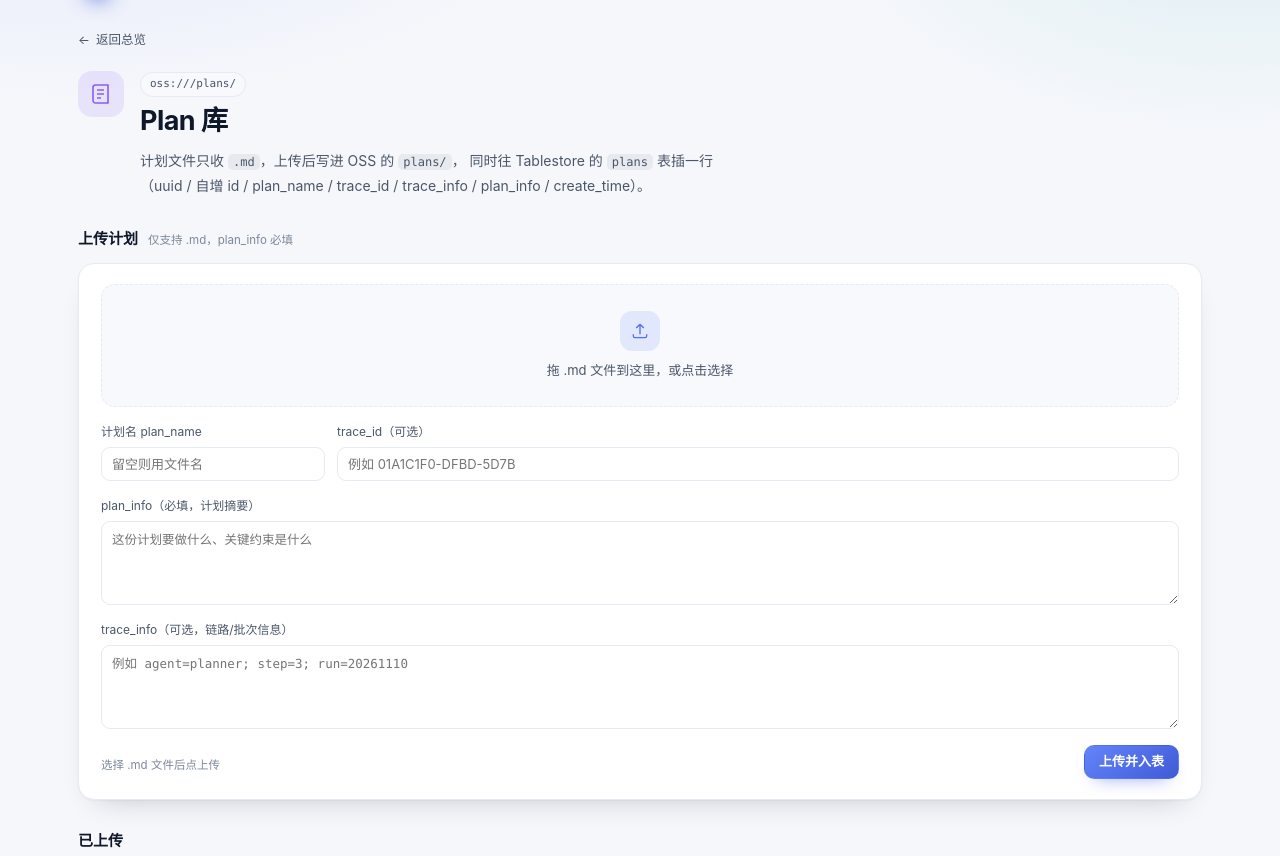
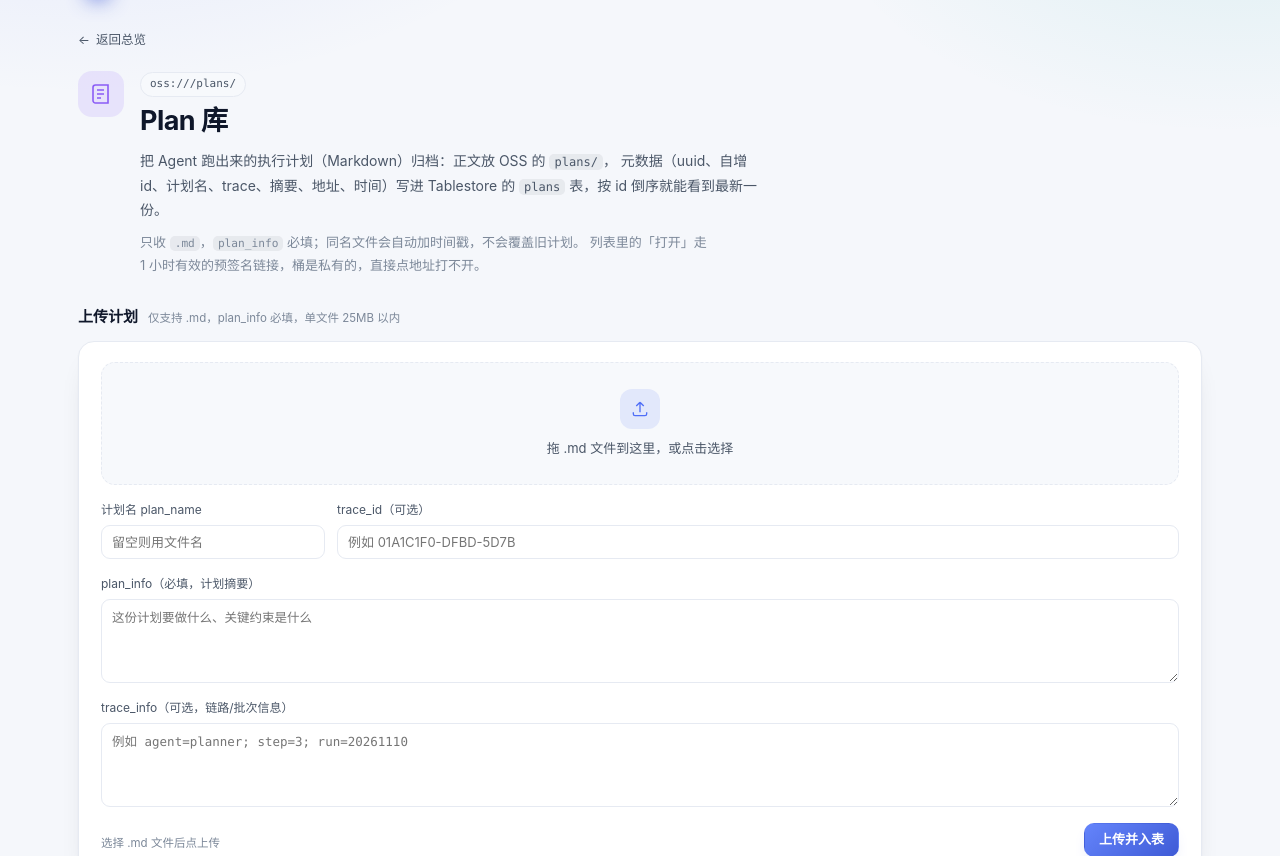
Before and after one commit to davine47/chip-230, a Flask app: page /plans in a window 1280 px wide. Shown: the part 68-924 px from the top of the page. Run offline with Flask 3, Linux system fonts and the light colour scheme; data that the repository does not hold is empty; parts of the project's set-up code (start-up, migrations or seed data) failed here and were passed over.

Commit message:
style(web): 更新 Plan 库页面的介绍文案
- 主描述讲清楚用途：归档 Agent 计划，正文进 OSS plans/，元数据进 Tablestore plans 表
- 补一段灰色说明：只收 .md、plan_info 必填、同名加时间戳、打开走 1 小时预签名
- 上传区提示补上 25MB 上限，列表提示写明最新在最前
- 新增 .board__desc--sub 样式

```diff
--- a/web/static/style.css
+++ b/web/static/style.css
@@ -395,6 +395,15 @@ code {
   font-size: 14px;
   line-height: 1.75;
   color: var(--text-soft);
+}
+
+.board__desc + .board__desc {
+  margin-top: 8px;
+}
+
+.board__desc--sub {
+  font-size: 13px;
+  color: var(--muted);
 }
 
 /* Redis 二级看板的子导航 */
--- a/web/templates/plans.html
+++ b/web/templates/plans.html
@@ -16,9 +16,13 @@
       <span class="chip chip--mono">oss://{{ bucket }}/{{ prefix }}</span>
       <h1>Plan 库</h1>
       <p class="board__desc">
-        计划文件只收 <code>.md</code>，上传后写进 OSS 的 <code>{{ prefix }}</code>，
-        同时往 Tablestore 的 <code>{{ table }}</code> 表插一行
-        （uuid / 自增 id / plan_name / trace_id / trace_info / plan_info / create_time）。
+        把 Agent 跑出来的执行计划（Markdown）归档：正文放 OSS 的 <code>{{ prefix }}</code>，
+        元数据（uuid、自增 id、计划名、trace、摘要、地址、时间）写进 Tablestore 的
+        <code>{{ table }}</code> 表，按 id 倒序就能看到最新一份。
+      </p>
+      <p class="board__desc board__desc--sub">
+        只收 <code>.md</code>，<code>plan_info</code> 必填；同名文件会自动加时间戳，不会覆盖旧计划。
+        列表里的「打开」走 1 小时有效的预签名链接，桶是私有的，直接点地址打不开。
       </p>
     </div>
   </div>
@@ -26,7 +30,7 @@
   <section class="section">
     <div class="section__head">
       <h2>上传计划</h2>
-      <span class="hint">仅支持 .md，plan_info 必填</span>
+      <span class="hint">仅支持 .md，plan_info 必填，单文件 25MB 以内</span>
     </div>
 
     <div class="panel">
@@ -74,7 +78,7 @@
   <section class="section">
     <div class="section__head">
       <h2>已上传</h2>
-      <span class="hint" id="listHint">按自增 id 倒序</span>
+      <span class="hint" id="listHint">按自增 id 倒序，最新的在最前</span>
     </div>
 
     <div class="panel panel--flush">
```
